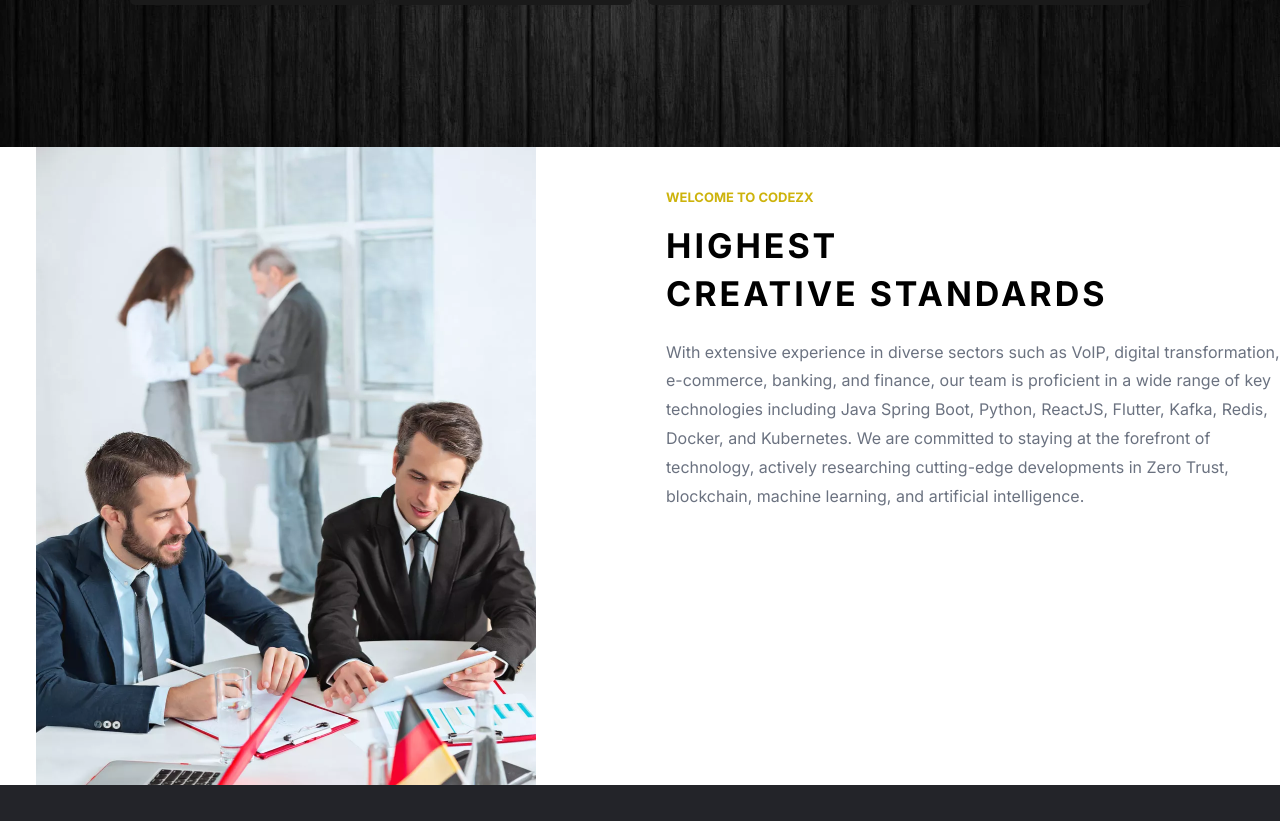
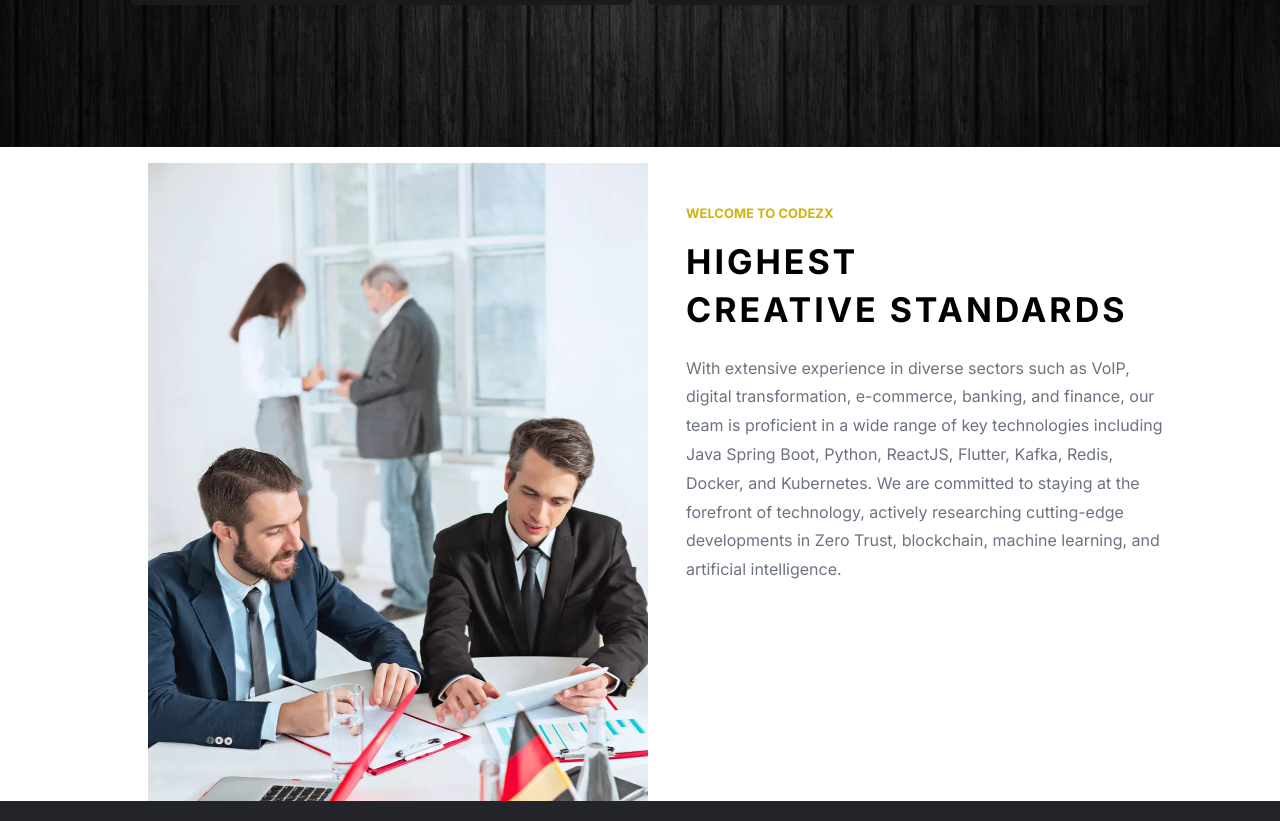
Before and after one commit to codezxvn/intro-page, a Next.js app: page / in a window 1280 px wide. Shown: the part 1399-2220 px from the top of the page. Built offline with nearby package versions, Linux system fonts and the light colour scheme.

Commit message:
fix bug for about-us component

```diff
--- a/src/components/molecures/welcome.tsx
+++ b/src/components/molecures/welcome.tsx
@@ -2,7 +2,7 @@ import { WelComeProps } from "./types/welcomeType";
 import styles from "./styles/Welcome.module.css";
 export default function WelcomeMolicule({ heading, body }: WelComeProps) {
   return (
-    <div className={`grid pt-10 ${styles.fadeInFromBottom}`}>
+    <div className={`grid ml-6 pt-10 ${styles.fadeInFromBottom}`}>
       <span className={`uppercase font-bold text-sm text-neutral ${styles.title}`}>
         Welcome to {heading}
       </span>
--- a/src/components/organisms/about.tsx
+++ b/src/components/organisms/about.tsx
@@ -14,8 +14,8 @@ export default function About() {
     body: "With extensive experience in diverse sectors such as VoIP, digital transformation, e-commerce, banking, and finance, our team is proficient in a wide range of key technologies including Java Spring Boot, Python, ReactJS, Flutter, Kafka, Redis, Docker, and Kubernetes. We are committed to staying at the forefront of technology, actively researching cutting-edge developments in Zero Trust, blockchain, machine learning, and artificial intelligence.",
   };
   return (
-    <section className="relative w-full ml-5 pl-4 pr-4">
-      <div className="max-w-full">
+    <section className="relative w-full ml-5">
+      <div className="max-w-5xl mx-auto mt-4 pr-2">
         <div className="grid grid-cols-1 md:grid-cols-2 gap-3">
           <div>
             <Image
@@ -26,7 +26,7 @@ export default function About() {
             />
           </div>
           <div>
-            <div ref={ref} className="w-full"></div>
+            <div ref={ref} className="w-full "></div>
             {isIntersecting && <WelcomeMolicule {...welcomeInfo} />}
           </div>
         </div>
```
